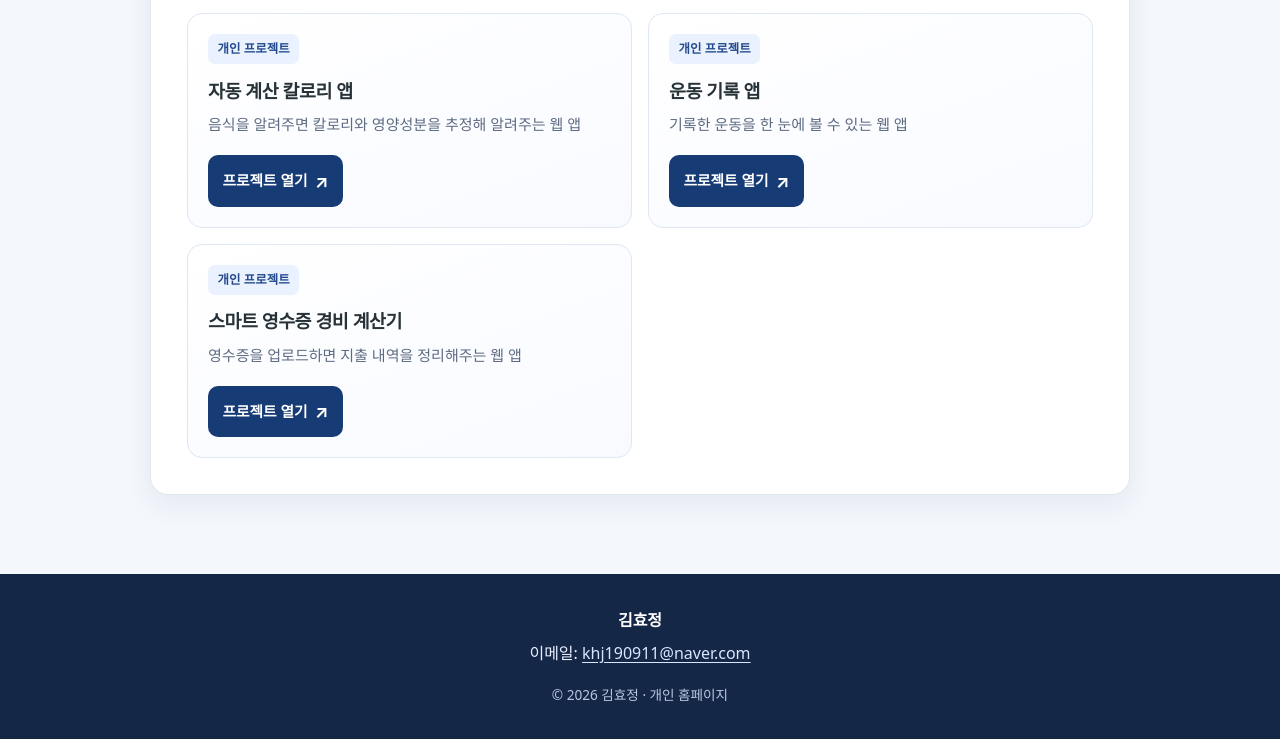
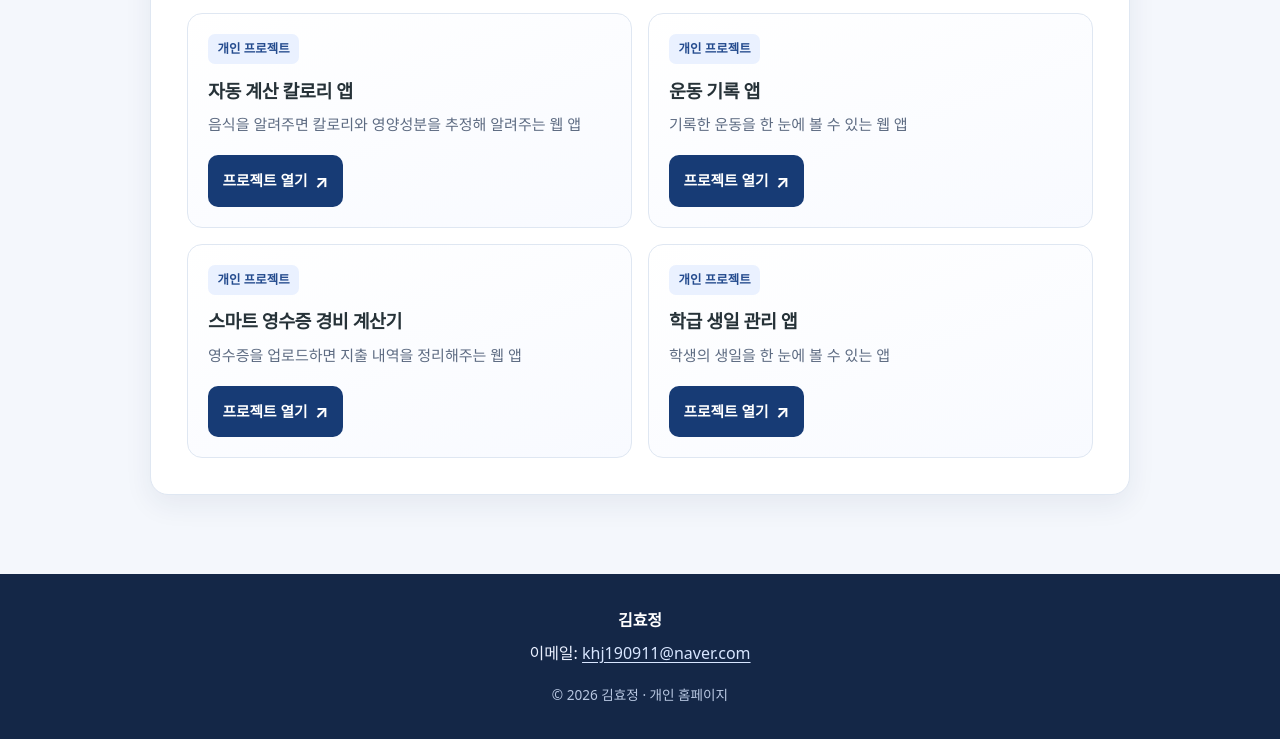
Before and after one commit to dam190911/my-webpage, a plain HTML site: page index.html in a window 1280 px wide. Shown: the part 3007-3746 px from the top of the page. Drawn offline with Linux system fonts and the light colour scheme.

Commit message:
Add new project cards to index.html

```diff
--- a/index.html
+++ b/index.html
@@ -464,6 +464,7 @@
             프로젝트 열기 <span aria-hidden="true">↗</span>
           </a>
         </article>
+
         <article class="project-card">
           <span class="project-label">개인 프로젝트</span>
           <h3>운동 기록 앱</h3>
@@ -472,11 +473,21 @@
             프로젝트 열기 <span aria-hidden="true">↗</span>
           </a>
         </article>
+
         <article class="project-card">
           <span class="project-label">개인 프로젝트</span>
           <h3>스마트 영수증 경비 계산기</h3>
           <p>영수증을 업로드하면 지출 내역을 정리해주는 웹 앱</p>
           <a class="project-link" href="https://script.google.com/macros/s/AKfycbz-hMOmFCy5oFMvwrwwbMYdHgxj3SyF-sNhg1DCfC8NJ_E6BuWk9ueW1LZooga_Xn_Z/exec" target="_blank">
+            프로젝트 열기 <span aria-hidden="true">↗</span>
+          </a>
+        </article>
+
+        <article class="project-card">
+          <span class="project-label">개인 프로젝트</span>
+          <h3>학급 생일 관리 앱</h3>
+          <p>학생의 생일을 한 눈에 볼 수 있는 앱</p>
+          <a class="project-link" href="https://script.google.com/macros/s/AKfycby8lRmg2OBWNmRYQbzC0sr4kFESm0iMFWm9DQLNiEUM_Y7V-uOs9T4Ysz-e9cHuf5Cb/exec" target="_blank">
             프로젝트 열기 <span aria-hidden="true">↗</span>
           </a>
         </article>
```
